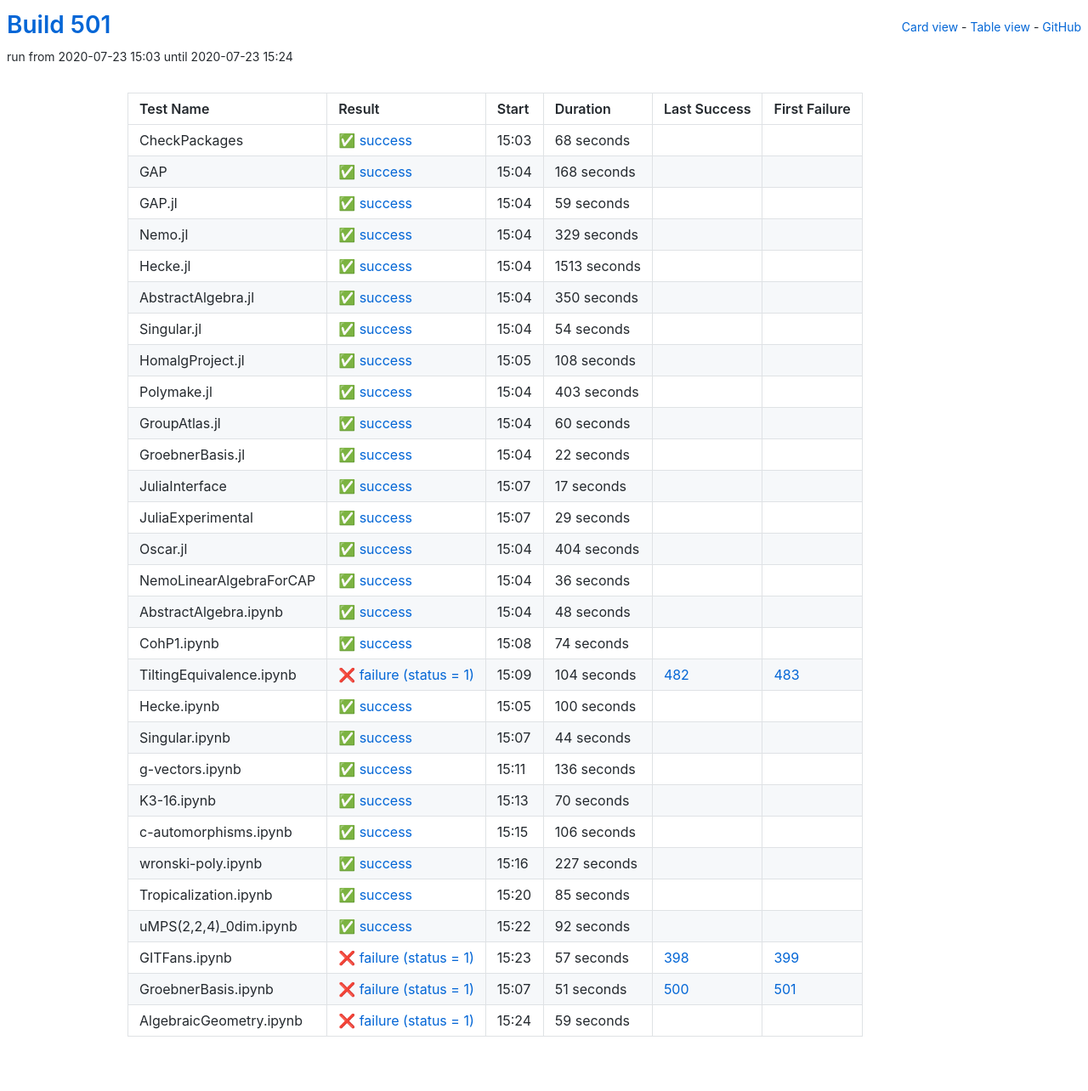
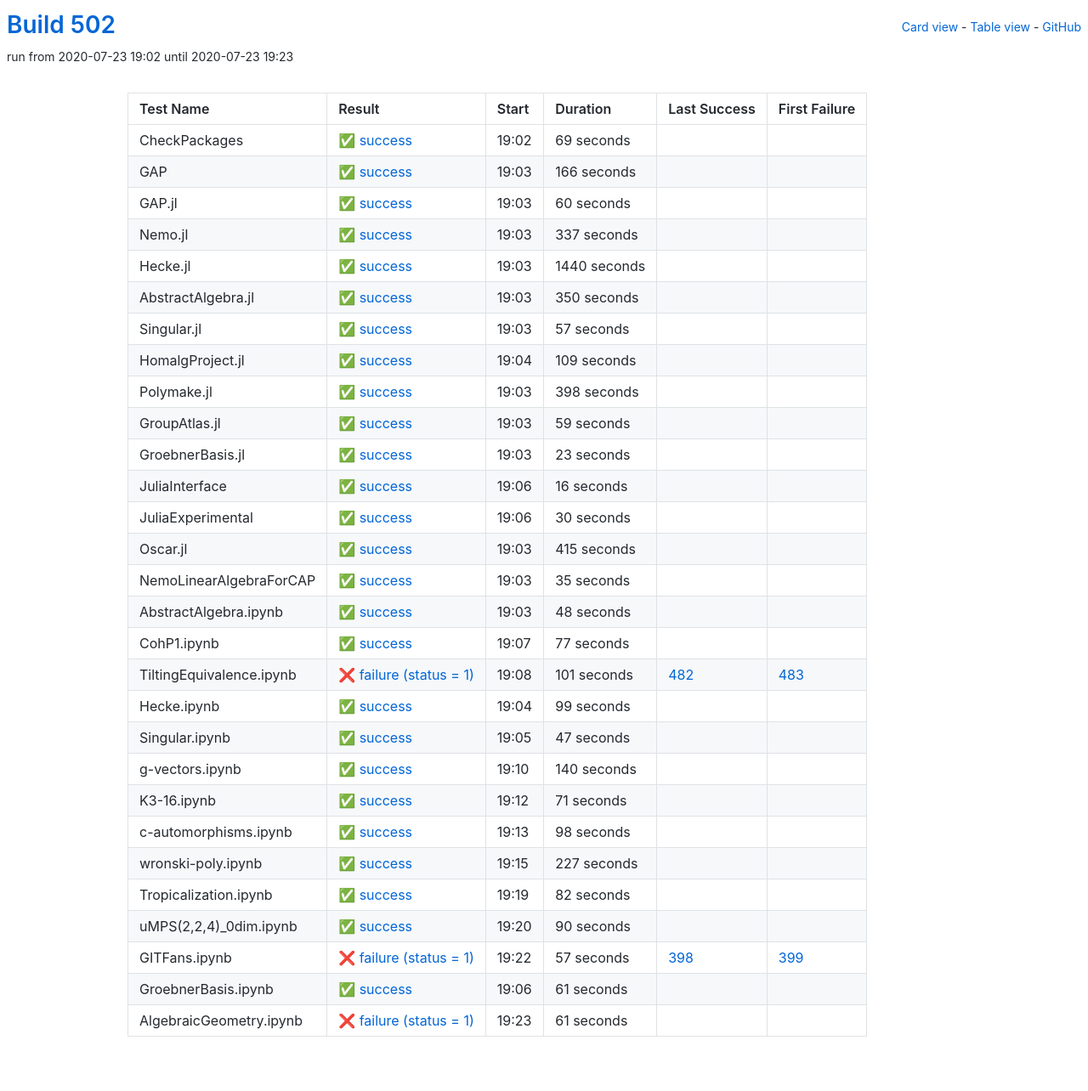
Before and after one commit to oscar-system/oscar-ci-status-stable, a Jekyll site: the page built from table.html, in a window 1280 px wide. Shown: the whole page at 85% size. Built offline with Jekyll 4.4.1, drawn with Linux system fonts in a browser that asks for light colours.

Commit message:
Build #502

```diff
--- a/_data/ci.yml
+++ b/_data/ci.yml
@@ -1,6 +1,6 @@
 ---
-build: 501
-build_url: https://oscarci.mathematik.uni-kl.de/job/oscar-stable/501/
+build: 502
+build_url: https://oscarci.mathematik.uni-kl.de/job/oscar-stable/502/
 job: oscar-stable
 organization: oscar-system
 repo: oscar-ci-status-stable
@@ -8,68 +8,68 @@ repourl: https://github.com/oscar-system/oscar-ci-status-stable
 tests:
 - name: CheckPackages
   id: checkpackages
-  log: https://oscarci.mathematik.uni-kl.de/job/oscar-stable/501/artifact/logs/build-501/CheckPackages.log
-  start: 2020-07-23 15:03
+  log: https://oscarci.mathematik.uni-kl.de/job/oscar-stable/502/artifact/logs/build-502/CheckPackages.log
+  start: 2020-07-23 19:02
   success: true
   exitcode: 0
   status: success
-  duration: 68
+  duration: 69
   last_success: false
   last_success_url:
   first_failure: false
   first_failure_url:
 - name: GAP
   id: gap
-  log: https://oscarci.mathematik.uni-kl.de/job/oscar-stable/501/artifact/logs/build-501/GAP.log
-  start: 2020-07-23 15:04
+  log: https://oscarci.mathematik.uni-kl.de/job/oscar-stable/502/artifact/logs/build-502/GAP.log
+  start: 2020-07-23 19:03
   success: true
   exitcode: 0
   status: success
-  duration: 168
+  duration: 166
   last_success: false
   last_success_url:
   first_failure: false
   first_failure_url:
 - name: GAP.jl
   id: gap-jl
-  log: https://oscarci.mathematik.uni-kl.de/job/oscar-stable/501/artifact/logs/build-501/GAP.jl.log
-  start: 2020-07-23 15:04
+  log: https://oscarci.mathematik.uni-kl.de/job/oscar-stable/502/artifact/logs/build-502/GAP.jl.log
+  start: 2020-07-23 19:03
   success: true
   exitcode: 0
   status: success
-  duration: 59
+  duration: 60
   last_success: false
   last_success_url:
   first_failure: false
   first_failure_url:
 - name: Nemo.jl
   id: nemo-jl
-  log: https://oscarci.mathematik.uni-kl.de/job/oscar-stable/501/artifact/logs/build-501/Nemo.jl.log
-  start: 2020-07-23 15:04
+  log: https://oscarci.mathematik.uni-kl.de/job/oscar-stable/502/artifact/logs/build-502/Nemo.jl.log
+  start: 2020-07-23 19:03
   success: true
   exitcode: 0
   status: success
-  duration: 329
+  duration: 337
   last_success: false
   last_success_url:
   first_failure: false
   first_failure_url:
 - name: Hecke.jl
   id: hecke-jl
-  log: https://oscarci.mathematik.uni-kl.de/job/oscar-stable/501/artifact/logs/build-501/Hecke.jl.log
-  start: 2020-07-23 15:04
+  log: https://oscarci.mathematik.uni-kl.de/job/oscar-stable/502/artifact/logs/build-502/Hecke.jl.log
+  start: 2020-07-23 19:03
   success: true
   exitcode: 0
   status: success
-  duration: 1513
+  duration: 1440
   last_success: false
   last_success_url:
   first_failure: false
   first_failure_url:
 - name: AbstractAlgebra.jl
   id: abstractalgebra-jl
-  log: https://oscarci.mathematik.uni-kl.de/job/oscar-stable/501/artifact/logs/build-501/AbstractAlgebra.jl.log
-  start: 2020-07-23 15:04
+  log: https://oscarci.mathematik.uni-kl.de/job/oscar-stable/502/artifact/logs/build-502/AbstractAlgebra.jl.log
+  start: 2020-07-23 19:03
   success: true
   exitcode: 0
   status: success
@@ -80,116 +80,116 @@ tests:
   first_failure_url:
 - name: Singular.jl
   id: singular-jl
-  log: https://oscarci.mathematik.uni-kl.de/job/oscar-stable/501/artifact/logs/build-501/Singular.jl.log
-  start: 2020-07-23 15:04
+  log: https://oscarci.mathematik.uni-kl.de/job/oscar-stable/502/artifact/logs/build-502/Singular.jl.log
+  start: 2020-07-23 19:03
   success: true
   exitcode: 0
   status: success
-  duration: 54
+  duration: 57
   last_success: false
   last_success_url:
   first_failure: false
   first_failure_url:
 - name: HomalgProject.jl
   id: homalgproject-jl
-  log: https://oscarci.mathematik.uni-kl.de/job/oscar-stable/501/artifact/logs/build-501/HomalgProject.jl.log
-  start: 2020-07-23 15:05
+  log: https://oscarci.mathematik.uni-kl.de/job/oscar-stable/502/artifact/logs/build-502/HomalgProject.jl.log
+  start: 2020-07-23 19:04
   success: true
   exitcode: 0
   status: success
-  duration: 108
+  duration: 109
   last_success: false
   last_success_url:
   first_failure: false
   first_failure_url:
 - name: Polymake.jl
   id: polymake-jl
-  log: https://oscarci.mathematik.uni-kl.de/job/oscar-stable/501/artifact/logs/build-501/Polymake.jl.log
-  start: 2020-07-23 15:04
+  log: https://oscarci.mathematik.uni-kl.de/job/oscar-stable/502/artifact/logs/build-502/Polymake.jl.log
+  start: 2020-07-23 19:03
   success: true
   exitcode: 0
   status: success
-  duration: 403
+  duration: 398
   last_success: false
   last_success_url:
   first_failure: false
   first_failure_url:
 - name: GroupAtlas.jl
   id: groupatlas-jl
-  log: https://oscarci.mathematik.uni-kl.de/job/oscar-stable/501/artifact/logs/build-501/GroupAtlas.jl.log
-  start: 2020-07-23 15:04
+  log: https://oscarci.mathematik.uni-kl.de/job/oscar-stable/502/artifact/logs/build-502/GroupAtlas.jl.log
+  start: 2020-07-23 19:03
   success: true
   exitcode: 0
   status: success
-  duration: 60
+  duration: 59
   last_success: false
   last_success_url:
   first_failure: false
   first_failure_url:
 - name: GroebnerBasis.jl
   id: groebnerbasis-jl
-  log: https://oscarci.mathematik.uni-kl.de/job/oscar-stable/501/artifact/logs/build-501/GroebnerBasis.jl.log
-  start: 2020-07-23 15:04
+  log: https://oscarci.mathematik.uni-kl.de/job/oscar-stable/502/artifact/logs/build-502/GroebnerBasis.jl.log
+  start: 2020-07-23 19:03
   success: true
   exitcode: 0
   status: success
-  duration: 22
+  duration: 23
   last_success: false
   last_success_url:
   first_failure: false
   first_failure_url:
 - name: JuliaInterface
   id: juliainterface
-  log: https://oscarci.mathematik.uni-kl.de/job/oscar-stable/501/artifact/logs/build-501/JuliaInterface.log
-  start: 2020-07-23 15:07
+  log: https://oscarci.mathematik.uni-kl.de/job/oscar-stable/502/artifact/logs/build-502/JuliaInterface.log
+  start: 2020-07-23 19:06
   success: true
   exitcode: 0
   status: success
-  duration: 17
+  duration: 16
   last_success: false
   last_success_url:
   first_failure: false
   first_failure_url:
 - name: JuliaExperimental
   id: juliaexperimental
-  log: https://oscarci.mathematik.uni-kl.de/job/oscar-stable/501/artifact/logs/build-501/JuliaExperimental.log
-  start: 2020-07-23 15:07
+  log: https://oscarci.mathematik.uni-kl.de/job/oscar-stable/502/artifact/logs/build-502/JuliaExperimental.log
+  start: 2020-07-23 19:06
   success: true
   exitcode: 0
   status: success
-  duration: 29
+  duration: 30
   last_success: false
   last_success_url:
   first_failure: false
   first_failure_url:
 - name: Oscar.jl
   id: oscar-jl
-  log: https://oscarci.mathematik.uni-kl.de/job/oscar-stable/501/artifact/logs/build-501/Oscar.jl.log
-  start: 2020-07-23 15:04
+  log: https://oscarci.mathematik.uni-kl.de/job/oscar-stable/502/artifact/logs/build-502/Oscar.jl.log
+  start: 2020-07-23 19:03
   success: true
   exitcode: 0
   status: success
-  duration: 404
+  duration: 415
   last_success: false
   last_success_url:
   first_failure: false
   first_failure_url:
 - name: NemoLinearAlgebraForCAP
   id: nemolinearalgebraforcap
-  log: https://oscarci.mathematik.uni-kl.de/job/oscar-stable/501/artifact/logs/build-501/NemoLinearAlgebraForCAP.log
-  start: 2020-07-23 15:04
+  log: https://oscarci.mathematik.uni-kl.de/job/oscar-stable/502/artifact/logs/build-502/NemoLinearAlgebraForCAP.log
+  start: 2020-07-23 19:03
   success: true
   exitcode: 0
   status: success
-  duration: 36
+  duration: 35
   last_success: false
   last_success_url:
   first_failure: false
   first_failure_url:
 - name: AbstractAlgebra.ipynb
   id: abstractalgebra-ipynb
-  log: https://oscarci.mathematik.uni-kl.de/job/oscar-stable/501/artifact/logs/build-501/AbstractAlgebra.ipynb.log
-  start: 2020-07-23 15:04
+  log: https://oscarci.mathematik.uni-kl.de/job/oscar-stable/502/artifact/logs/build-502/AbstractAlgebra.ipynb.log
+  start: 2020-07-23 19:03
   success: true
   exitcode: 0
   status: success
@@ -200,92 +200,92 @@ tests:
   first_failure_url:
 - name: CohP1.ipynb
   id: cohp1-ipynb
-  log: https://oscarci.mathematik.uni-kl.de/job/oscar-stable/501/artifact/logs/build-501/CohP1.ipynb.log
-  start: 2020-07-23 15:08
+  log: https://oscarci.mathematik.uni-kl.de/job/oscar-stable/502/artifact/logs/build-502/CohP1.ipynb.log
+  start: 2020-07-23 19:07
   success: true
   exitcode: 0
   status: success
-  duration: 74
+  duration: 77
   last_success: false
   last_success_url:
   first_failure: false
   first_failure_url:
 - name: TiltingEquivalence.ipynb
   id: tiltingequivalence-ipynb
-  log: https://oscarci.mathematik.uni-kl.de/job/oscar-stable/501/artifact/logs/build-501/TiltingEquivalence.ipynb.log
-  start: 2020-07-23 15:09
+  log: https://oscarci.mathematik.uni-kl.de/job/oscar-stable/502/artifact/logs/build-502/TiltingEquivalence.ipynb.log
+  start: 2020-07-23 19:08
   success: false
   exitcode: 1
   status: failure
-  duration: 104
+  duration: 101
   last_success: 482
   last_success_url: https://oscarci.mathematik.uni-kl.de/job/oscar-stable/482/
   first_failure: 483
   first_failure_url: https://oscarci.mathematik.uni-kl.de/job/oscar-stable/483/
 - name: Hecke.ipynb
   id: hecke-ipynb
-  log: https://oscarci.mathematik.uni-kl.de/job/oscar-stable/501/artifact/logs/build-501/Hecke.ipynb.log
-  start: 2020-07-23 15:05
+  log: https://oscarci.mathematik.uni-kl.de/job/oscar-stable/502/artifact/logs/build-502/Hecke.ipynb.log
+  start: 2020-07-23 19:04
   success: true
   exitcode: 0
   status: success
-  duration: 100
+  duration: 99
   last_success: false
   last_success_url:
   first_failure: false
   first_failure_url:
 - name: Singular.ipynb
   id: singular-ipynb
-  log: https://oscarci.mathematik.uni-kl.de/job/oscar-stable/501/artifact/logs/build-501/Singular.ipynb.log
-  start: 2020-07-23 15:07
+  log: https://oscarci.mathematik.uni-kl.de/job/oscar-stable/502/artifact/logs/build-502/Singular.ipynb.log
+  start: 2020-07-23 19:05
   success: true
   exitcode: 0
   status: success
-  duration: 44
+  duration: 47
   last_success: false
   last_success_url:
   first_failure: false
   first_failure_url:
 - name: g-vectors.ipynb
   id: g-vectors-ipynb
-  log: https://oscarci.mathematik.uni-kl.de/job/oscar-stable/501/artifact/logs/build-501/g-vectors.ipynb.log
-  start: 2020-07-23 15:11
+  log: https://oscarci.mathematik.uni-kl.de/job/oscar-stable/502/artifact/logs/build-502/g-vectors.ipynb.log
+  start: 2020-07-23 19:10
   success: true
   exitcode: 0
   status: success
-  duration: 136
+  duration: 140
   last_success: false
   last_success_url:
   first_failure: false
   first_failure_url:
 - name: K3-16.ipynb
   id: k3-16-ipynb
-  log: https://oscarci.mathematik.uni-kl.de/job/oscar-stable/501/artifact/logs/build-501/K3-16.ipynb.log
-  start: 2020-07-23 15:13
+  log: https://oscarci.mathematik.uni-kl.de/job/oscar-stable/502/artifact/logs/build-502/K3-16.ipynb.log
+  start: 2020-07-23 19:12
   success: true
   exitcode: 0
   status: success
-  duration: 70
+  duration: 71
   last_success: false
   last_success_url:
   first_failure: false
   first_failure_url:
 - name: c-automorphisms.ipynb
   id: c-automorphisms-ipynb
-  log: https://oscarci.mathematik.uni-kl.de/job/oscar-stable/501/artifact/logs/build-501/c-automorphisms.ipynb.log
-  start: 2020-07-23 15:15
+  log: https://oscarci.mathematik.uni-kl.de/job/oscar-stable/502/artifact/logs/build-502/c-automorphisms.ipynb.log
+  start: 2020-07-23 19:13
   success: true
   exitcode: 0
   status: success
-  duration: 106
+  duration: 98
   last_success: false
   last_success_url:
   first_failure: false
   first_failure_url:
 - name: wronski-poly.ipynb
   id: wronski-poly-ipynb
-  log: https://oscarci.mathematik.uni-kl.de/job/oscar-stable/501/artifact/logs/build-501/wronski-poly.ipynb.log
-  start: 2020-07-23 15:16
+  log: https://oscarci.mathematik.uni-kl.de/job/oscar-stable/502/artifact/logs/build-502/wronski-poly.ipynb.log
+  start: 2020-07-23 19:15
   success: true
   exitcode: 0
   status: success
@@ -296,32 +296,32 @@ tests:
   first_failure_url:
 - name: Tropicalization.ipynb
   id: tropicalization-ipynb
-  log: https://oscarci.mathematik.uni-kl.de/job/oscar-stable/501/artifact/logs/build-501/Tropicalization.ipynb.log
-  start: 2020-07-23 15:20
+  log: https://oscarci.mathematik.uni-kl.de/job/oscar-stable/502/artifact/logs/build-502/Tropicalization.ipynb.log
+  start: 2020-07-23 19:19
   success: true
   exitcode: 0
   status: success
-  duration: 85
+  duration: 82
   last_success: false
   last_success_url:
   first_failure: false
   first_failure_url:
 - name: uMPS(2,2,4)_0dim.ipynb
   id: umps-2-2-4-0dim-ipynb
-  log: https://oscarci.mathematik.uni-kl.de/job/oscar-stable/501/artifact/logs/build-501/uMPS-2-2-4-_0dim.ipynb.log
-  start: 2020-07-23 15:22
+  log: https://oscarci.mathematik.uni-kl.de/job/oscar-stable/502/artifact/logs/build-502/uMPS-2-2-4-_0dim.ipynb.log
+  start: 2020-07-23 19:20
   success: true
   exitcode: 0
   status: success
-  duration: 92
+  duration: 90
   last_success: false
   last_success_url:
   first_failure: false
   first_failure_url:
 - name: GITFans.ipynb
   id: gitfans-ipynb
-  log: https://oscarci.mathematik.uni-kl.de/job/oscar-stable/501/artifact/logs/build-501/GITFans.ipynb.log
-  start: 2020-07-23 15:23
+  log: https://oscarci.mathematik.uni-kl.de/job/oscar-stable/502/artifact/logs/build-502/GITFans.ipynb.log
+  start: 2020-07-23 19:22
   success: false
   exitcode: 1
   status: failure
@@ -332,25 +332,25 @@ tests:
   first_failure_url: https://oscarci.mathematik.uni-kl.de/job/oscar-stable/399/
 - name: GroebnerBasis.ipynb
   id: groebnerbasis-ipynb
-  log: https://oscarci.mathematik.uni-kl.de/job/oscar-stable/501/artifact/logs/build-501/GroebnerBasis.ipynb.log
-  start: 2020-07-23 15:07
-  success: false
-  exitcode: 1
-  status: failure
-  duration: 51
-  last_success: 500
-  last_success_url: https://oscarci.mathematik.uni-kl.de/job/oscar-stable/500/
-  first_failure: 501
-  first_failure_url: https://oscarci.mathematik.uni-kl.de/job/oscar-stable/501/
-- name: AlgebraicGeometry.ipynb
-  id: algebraicgeometry-ipynb
-  log: https://oscarci.mathematik.uni-kl.de/job/oscar-stable/501/artifact/logs/build-501/AlgebraicGeometry.ipynb.log
-  start: 2020-07-23 15:24
-  success: false
-  exitcode: 1
-  status: failure
-  duration: 59
+  log: https://oscarci.mathematik.uni-kl.de/job/oscar-stable/502/artifact/logs/build-502/GroebnerBasis.ipynb.log
+  start: 2020-07-23 19:06
+  success: true
+  exitcode: 0
+  status: success
+  duration: 61
   last_success: false
   last_success_url:
   first_failure: false
   first_failure_url:
+- name: AlgebraicGeometry.ipynb
+  id: algebraicgeometry-ipynb
+  log: https://oscarci.mathematik.uni-kl.de/job/oscar-stable/502/artifact/logs/build-502/AlgebraicGeometry.ipynb.log
+  start: 2020-07-23 19:23
+  success: false
+  exitcode: 1
+  status: failure
+  duration: 61
+  last_success: false
+  last_success_url:
+  first_failure: false
+  first_failure_url:
```
Also changed, not shown: README.md.
